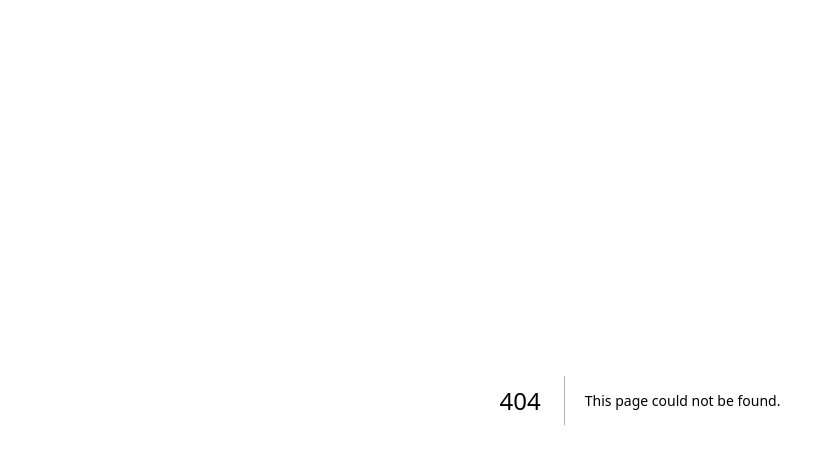
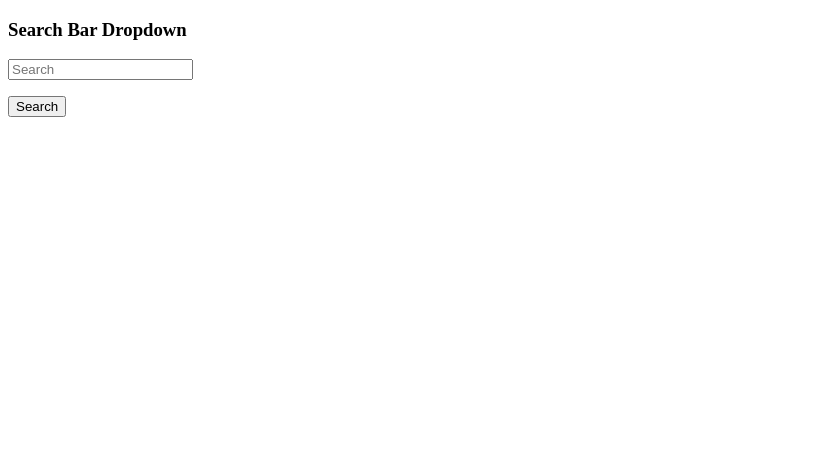
Before and after one commit to donkeykong718/ASL-Front, a Next.js app in the folder asl-front/: page /homePage in a window 1280 px wide. Before the commit this address had no page. Shown: the top 464 px of the page, without its empty margins (0-835 px from the left). Built offline with nearby package versions, Linux system fonts and the light colour scheme.

Commit message:
Completed Search bar

```diff
--- /dev/null
+++ b/asl-front/pages/homePage/index.jsx
@@ -0,0 +1,119 @@
+// import React, { useMemo, useRef, useState } from 'react'
+
+// export default function homePage() {
+//   const [items, setItems] = useState([])
+//   const [query, setQuery] = useState('')
+//   const inputRef = useRef()
+
+//   const filteredItems = useMemo(() => {
+//     return items.filter(item => (
+//       item.toLowerCase().includes(query.toLowerCase())
+//     ))
+//   }, [items, query])
+
+//   function onSubmit(e) {
+//     e.preventDefault()
+//     const value = inputRef.current.value
+//     if (value === "") return
+//     setItems(prev =>
+//       [...prev, value])
+//     inputRef.current.value = ""
+//   }
+
+//   return (
+//     <>
+//       <h3>Search:</h3>
+//       <input
+//         value={query}
+//         onChange={e => setQuery(e.target.value)}
+//         placeholder="Search"
+//         type="search" />
+//       <br />
+//       <br />
+//       <form onSubmit={onSubmit}>
+//         <h3>New Items:</h3>
+//         <input ref={inputRef} type="text" />
+//         <button type="submit">Add</button>
+//       </form>
+//       <h3>Items:</h3>
+//       {filteredItems.map(item => (
+//         <div>{item}</div>
+//       ))}
+//     </>
+//   )
+// }
+
+import React, { useState, useEffect, useRef } from "react";
+
+
+const SearchbarDropdown = (props) => {
+  const { options, onInputChange } = props;
+  const ulRef = useRef()
+  const inputRef = useRef()
+
+  useEffect(() => {
+    inputRef.current.addEventListener('click', e => {
+      e.stopPropagation();
+      ulRef.current.style.display = "flex"
+    })
+    document.addEventListener('click', e => {
+      ulRef.current.style.display = "none"
+    })
+  }, []);
+
+  return (
+    <div className="search-bar-dropdown">
+      <input
+        className="search-bar-field"
+        type="search"
+        placeholder="Search"
+        ref={inputRef}
+        onChange={onInputChange}
+      />
+      <ul className="search-bar-list" ref={ulRef}>
+        {options.map((option, index) => {
+          return (
+            <button
+              className="search-bar-list-item"
+              type="button"
+              key={index}
+            >
+              {option}
+            </button>
+          )
+        })}
+      </ul>
+    </div>
+  )
+}
+
+// Simulated db
+const defaultOptions = [];
+for (let i = 0; i < 10; i++) {
+  defaultOptions.push(`Aegon ${i}`);
+  defaultOptions.push(`Daeron ${i}`);
+  defaultOptions.push(`Viserys ${i}`);
+}
+
+export default function Homepage() {
+  const [options, setOptions] = useState([])
+
+  const onInputChange = (e) => {
+    const value = e.target.value
+    setOptions(
+      defaultOptions.filter(option =>
+        option.toLowerCase().includes(value.toLowerCase()))
+    )
+  }
+
+  return (
+    <div className="home-parent">
+      <h3 className="home-search">Search Bar Dropdown</h3>
+      <SearchbarDropdown
+        options={options}
+        onInputChange={onInputChange}
+      />
+      <button className="home-search-button">Search</button>
+    </div>
+  )
+}
```
